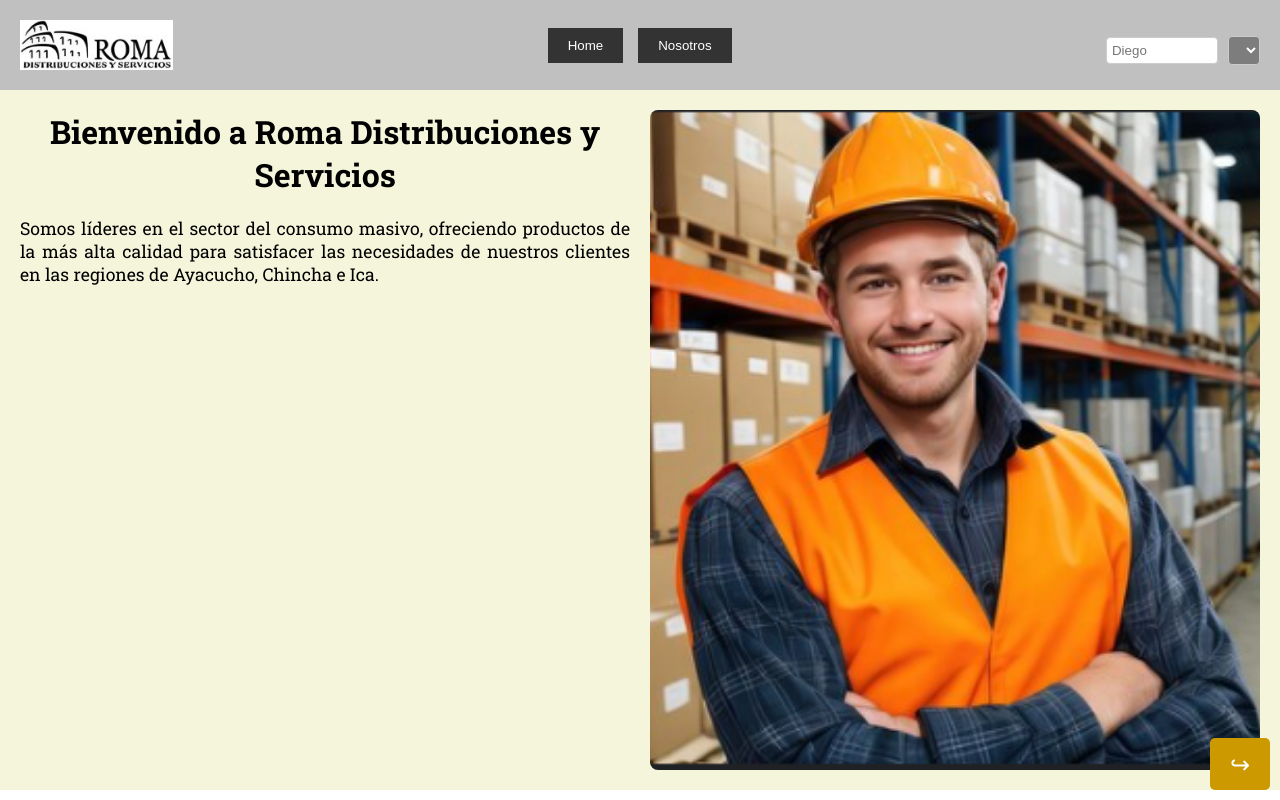
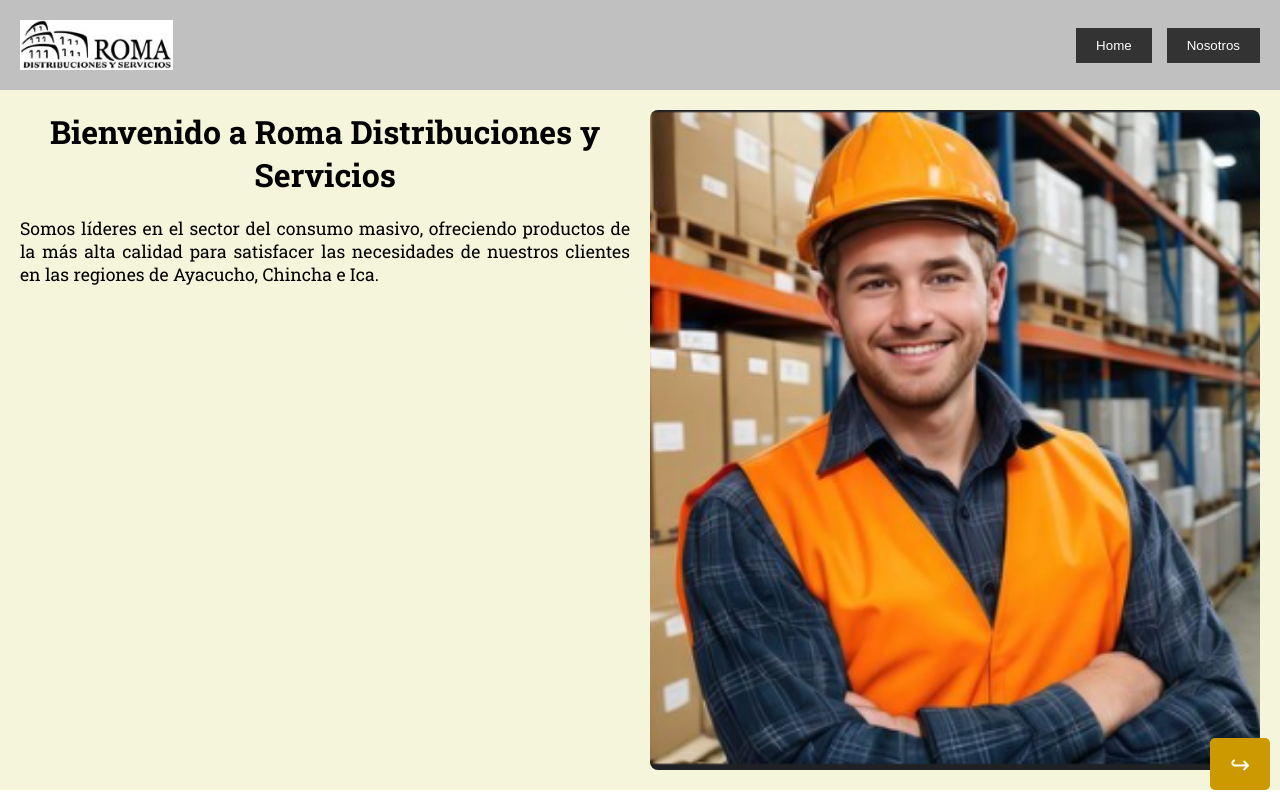
Before and after one commit to Angelo20k/Pagina-web-Roma, a plain HTML site: page home.html in a window 1280 px wide. Drawn offline with Linux system fonts and the light colour scheme.

Commit message:
Commit 3

```diff
--- a/home.html
+++ b/home.html
@@ -17,17 +17,7 @@
             <a href="index.html"><button>Nosotros</button></a>
 
         </div>
-        <div class="user">
-            <input type="text" placeholder="Diego" readonly>
-            <select>
 
-
-
-
-
-
-            </select>
-        </div>
     </div>
     <div class="main">
         <div class="content">
```
Also changed, not shown: index.html (+0 -5 lines).
